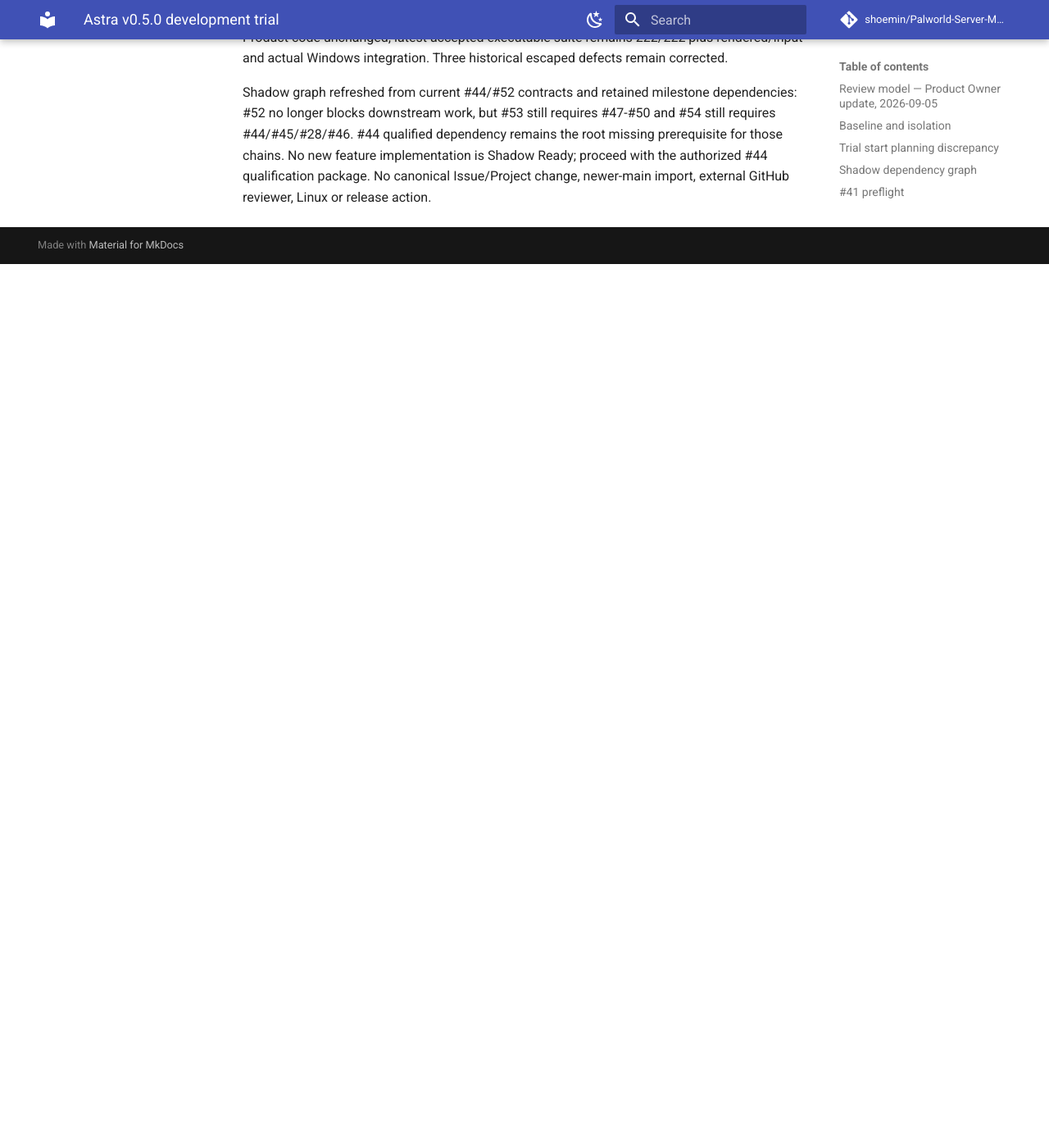
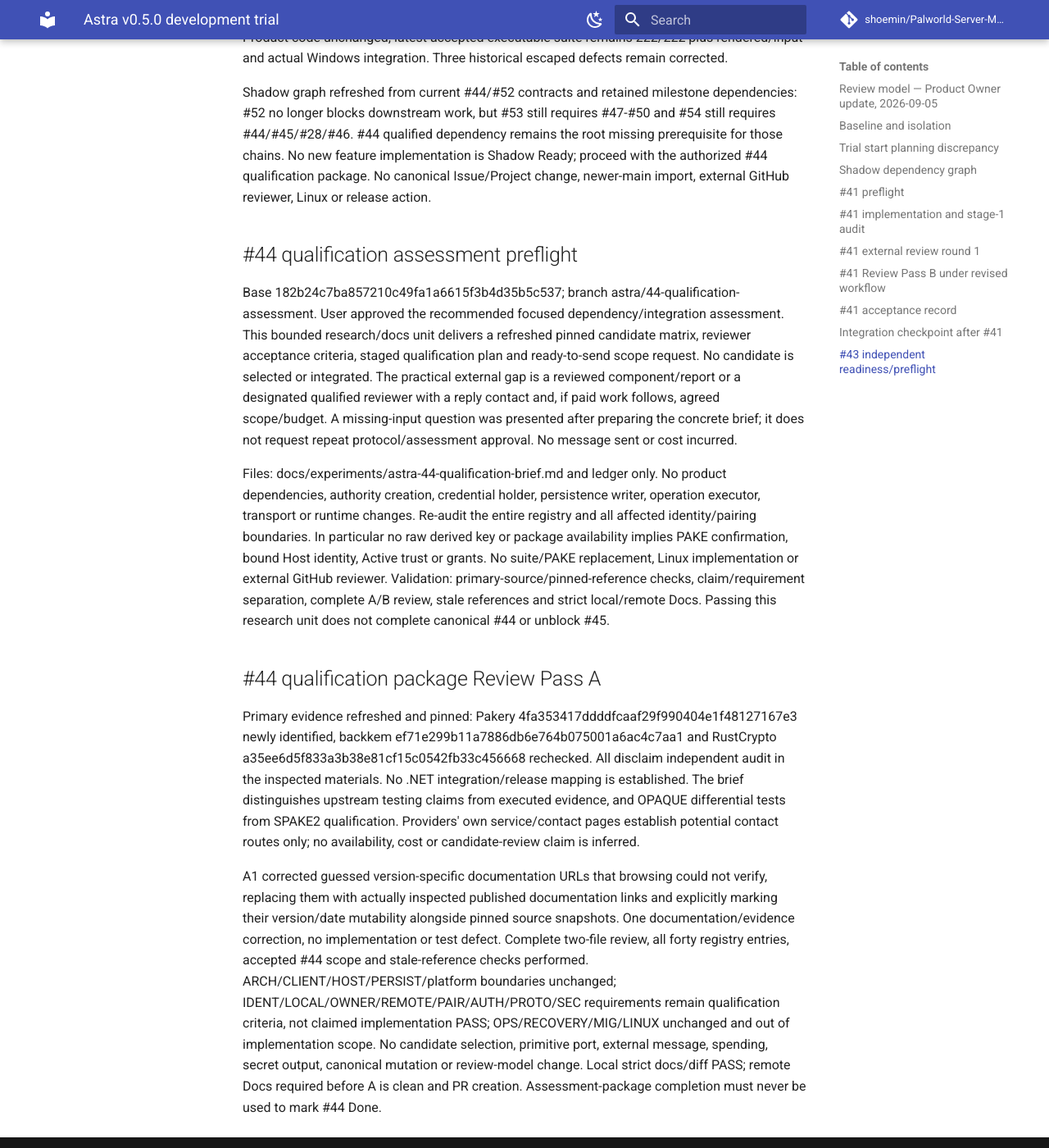
Before and after one commit to shoemin/Palworld-Server-Manager, an MkDocs documentation site: the page built from docs/experiments/astra-v0.5.0-trial.md, in a window 1280 px wide and 1400 px high, scrolled down 132047 px. Shown: the whole window at 82% size. Built offline with MkDocs 1.6.1 and Material for MkDocs 9.7.7, drawn with Linux system fonts in a browser that asks for light colours; comment, search, counter and statistics services are not loaded; before the commit the page ends 132369 px from its top, so only the background shows below that; part of the change alters nothing that is shown.

Commit message:
docs: prepare approved RFC 9382 qualification assessment

```diff
--- /dev/null
+++ b/docs/experiments/astra-44-qualification-brief.md
@@ -0,0 +1,63 @@
+# RFC 9382 dependency qualification brief
+
+Trial reference: #44. Status: assessment authorized; preliminary evidence review complete; independent qualification and .NET integration evidence outstanding. Prepared 2026-09-06 for the isolated Astra lane of `shoemin/Palworld-Server-Manager`.
+
+## Decision and scope
+
+The Product Owner approved a focused qualification assessment while preserving symmetric SPAKE2 as specified by [RFC 9382](https://www.rfc-editor.org/rfc/rfc9382.html). The task is to establish a suitable reviewed implementation and supported integration, not to implement a new PAKE or substitute SPAKE2+, OPAQUE or a pre-RFC variant. The earlier [decision packet](https://github.com/shoemin/Palworld-Server-Manager/blob/87623b9cf7ddc4dd044c506e4ac685d7e02804e8/docs/experiments/astra-44-pairing-decision.md) remains historical evidence; its pending-direction status is superseded by the user's approval.
+
+This brief is ready to send to a qualified reviewer for an initial scope/quote. No provider has been engaged, no quote or budget has been agreed, and no message has been sent. No production dependency, wrapper or pairing code was added. Astra's candidate assessment is not an independent cryptographic audit.
+
+## Refreshed candidate evidence
+
+The following primary sources were inspected on 2026-09-06. Pinned repository heads identify the inspected source snapshots; a registry release and a repository head are not assumed identical. The mutable published-documentation links resolved to the stated versions on the inspection date; use the pinned source links and recheck release mapping for qualification. No candidate currently passes the qualification gate.
+
+| Candidate / exact inspected snapshot | Evidence | Qualification gap |
+|---|---|---|
+| `djx-y-z/pakery`, `4fa353417ddddfcaaf29f990404e1f48127167e3`; published `pakery-spake2` 0.2.1 | [Pinned README](https://github.com/djx-y-z/pakery/blob/4fa353417ddddfcaaf29f990404e1f48127167e3/README.md) names RFC 9382, generic suites and secret-handling precautions, but explicitly disclaims independent audit. [Published crate documentation](https://docs.rs/crate/pakery-spake2/latest) describes mutual confirmation. | No independent review established; exact release-to-source mapping, selected suite and Windows/.NET integration need qualification. Newly found in this refresh, not previously assessed or selected. |
+| `backkem/spake2-go`, `ef71e299b11a7886db6e764b075001a6ac4c7aa1` | [Pinned README](https://github.com/backkem/spake2-go/blob/ef71e299b11a7886db6e764b075001a6ac4c7aa1/README.md) claims RFC-vector coverage and explicitly states it has not undergone formal security review. | Review, maintenance assessment and .NET/runtime integration are unestablished. Vector claims are not audit results. |
+| `RustCrypto/PAKEs`, `a35ee6d5f833a3b38e81cf15c0542fb33c456668`; published `spake2` 0.4.0 | [Pinned README](https://github.com/RustCrypto/PAKEs/blob/a35ee6d5f833a3b38e81cf15c0542fb33c456668/spake2/README.md) and [published documentation](https://docs.rs/spake2/latest/spake2/index.html) explicitly disclaim independent audit. | Exact RFC transcript/suite compatibility, confirmation and .NET integration must be established; do not infer RFC equivalence from the crate name or audit of an underlying primitive. |
+| BoringSSL and previously assessed alternatives | The earlier decision packet records draft/API/support incompatibilities and missing review evidence. | No new evidence in this refresh resolves those gaps. Not proposed as drop-in dependencies. |
+
+Pakery's [security-testing document](https://github.com/djx-y-z/pakery/blob/4fa353417ddddfcaaf29f990404e1f48127167e3/SECURITY_TESTING.md) describes property/negative/fuzz/timing tests. These are upstream claims, not tests executed by Astra in this assessment. Its cross-implementation comparison described there is for OPAQUE, not SPAKE2. Do not present it as independent SPAKE2 interoperability or review evidence.
+
+Recommendation: ask a specialist to triage Pakery and backkem first because they explicitly target the required RFC; permit the reviewer to identify a better maintained reviewed candidate. This prioritizes assessment only and does not select a production library, curve, wrapper architecture or runtime. RustCrypto remains an alternative only if the exact construction and review gaps are resolved. No claim is made that the search exhausts all implementations.
+
+## Required assessment deliverables
+
+| Deliverable | Required evidence / acceptance condition |
+|---|---|
+| Exact component identity | Repository commit, released package hash, release-to-source mapping, complete transitive dependency lockfile and build toolchain. Review conclusions name the exact versions and build options. |
+| RFC construction | Clause-level mapping of group/suite, constants, scalar and element encoding, transcript lengths/order, identities/context, key derivation and explicit confirmation. Identify all deviations; a different PAKE/draft cannot pass silently. |
+| Independent review | Named reviewer and qualifications, date, scope, methods, findings and fix verification. Confirm the review covers this PAKE implementation and integration rather than only its primitive dependencies. Supply an existing report if sufficient; otherwise scope the missing review. |
+| Adversarial inputs | Invalid/noncanonical/identity points, truncated/oversized messages, wrong password/context/identity, reflected/swapped messages, forged/truncated confirmation, replay and repeated/out-of-order state calls. All refusal paths must fail closed without accepting a binding. |
+| Secret and timing handling | Secret-dependent control flow/memory behavior in the actual selected build, CSPRNG and RNG failure, scalar generation, secret lifetime/zeroization limits and redaction. State test limitations; passing vectors or statistical tests alone is not a constant-time proof. |
+| Confirmation/Host binding | Authentication is unavailable until required peer confirmation succeeds. Demonstrate that the accepted HostId and public credential are cryptographically bound to the authenticated exchange/channel so substitution cannot bind an attacker's credential. Review the consumer boundary even if the library exposes a raw key early. |
+| Windows/.NET integration | Bounded .NET 8 Windows integration with pinned artifacts, deterministic deployment/loading, buffer ownership/length checks, error mapping, resource cleanup and concurrency. For native FFI, review ABI, panic/unwind boundaries, allocation/free and cancellation/disposal. Do not introduce a general helper service or client-held Host identity. |
+| Maintenance and distribution | License/redistribution obligations, maintainer/release/security response evidence, supported Windows architectures, reproducible build instructions and update/re-review policy. State any platform or support gaps. |
+| Repeatable qualification harness | Exact commands/results for RFC vectors and adversarial cases through the actual .NET boundary, not only direct library self-play. Separate test-only deterministic randomness from production configuration. Include correct and rejected confirmation/binding paths. |
+| Disposition | Suitable at the named versions/configuration, changes required with specific retest criteria, or unsuitable with reasons. No unresolved security/integration finding is relabelled PASS. |
+
+The reviewer should first provide a suitability/gap assessment and scoped estimate, then perform any commissioned audit. Do not spend a full integration effort on an incompatible construction. No fixed cost or timeline is assumed.
+
+## Repository boundaries the assessment must preserve
+
+Authoritative requirements remain the current #44 body, accepted architecture and full invariant registry. Host-to-Host traffic and the Host private credential remain Host-owned. Every ordinary client talks through its local Host. Pairing authenticates identity but grants no ordinary authority. `Created`, `PAKEAuthenticated` and `PeerBound` are not management-authorized states. The later production state machine must persist each Host's state independently, support idempotent reciprocal activation and pinned-mTLS recovery from durable `PeerBound`, and discard pre-binding ephemeral state after a crash.
+
+The assessment may specify test seams but does not implement #45 authorization, #28 revocation, server operations or Linux production. Review portability constraints now; defer Linux implementation and actual Linux qualification until #55 releases LINUX-001. A qualified primitive still does not complete #44: Host binding, TLS/pinning, rotation, durable activation/crash/retry and actual multi-Host qualification require subsequent bounded implementation units and both Astra reviews.
+
+Applicable registry families retain their existing boundaries: ARCH-001/002, HOST-001/002, PERSIST-001, CLIENT-001-003, IDENT-001-004, LOCAL-001-004, OWNER-001/002, REMOTE-001/002, PAIR-001-004, AUTH-001-005, PROTO-001, OPS-001-004, RECOVERY-001, SEC-001, MIG-001, PLATFORM-001/002 and LINUX-001. No authority, secret holder, persistence writer or runtime dependency changes in this document.
+
+## Ready-to-send scope request
+
+Subject: RFC 9382 SPAKE2 dependency and .NET integration qualification
+
+We maintain an isolated development trial for Palworld Server Manager, a .NET 8 Windows machine-wide Host with ordinary local clients. The accepted design requires RFC 9382 symmetric SPAKE2 for short-lived pairing, explicit confirmation and authenticated HostId/public-credential binding. We need an independent suitability assessment of an existing implementation and its .NET integration, preserving that protocol.
+
+Please assess the pinned candidates and qualification criteria in this brief, or propose an existing reviewed RFC 9382 implementation with evidence. Start with construction compatibility, existing review coverage and integration/maintenance gaps. Please quote the initial assessment separately from any implementation audit, wrapper review or remediation retest, and identify reviewer expertise, deliverables, availability, required inputs and exclusions. No production private keys or user data are required for initial scoping. Do not begin paid work until commercial terms are agreed.
+
+## Contact routes and next input
+
+Two verified potential providers, not engaged or endorsed as having audited these candidates: [NCC Group Cryptography Services](https://cryptoservices.github.io/) lists cryptographic assessments and protocol/design reviews, with a [contact route](https://www.nccgroup.com/contact-us/); [Cure53](https://cure53.de/) lists cryptographic audits and third-party component assessment. Availability, pricing and suitability for this exact assignment are unknown until they respond.
+
+Recommendation for commissioning: send the scoped request to a selected provider for an estimate before committing a budget. Required external input is either an existing qualified component/report or a designated reviewer/provider and reply contact, followed by agreed scope/budget if paid work is needed. That input is not another approval of RFC 9382 or the assessment direction; those decisions are already authorized. This document is the concrete reviewable package for obtaining it.
--- a/docs/experiments/astra-v0.5.0-trial.md
+++ b/docs/experiments/astra-v0.5.0-trial.md
@@ -1412,3 +1412,15 @@ Full #52 contract map: dependency guards and WPF unchanged are covered by accept
 PR #88 final HEAD 3d88dbf57d3a4b0bbb6e70d26ee824103b17f807 merged as 9d802e1c23d9a8966e8900b61b26a1c42482772b after final ledger-delta review, exact unchanged base/HEAD checks and final Docs 34053065381 PASS. #52c2b and full #52 SHADOW DONE under the explicit revised trial contract. Accessibility certification is WAIVED BY PRODUCT OWNER, not PASS; ordinary native window/panel/theme/close observations genuinely passed. A0/B0, no correction or new defect. Twenty-eight PRs #61-#88 merged; ten canonical children complete, fourteen #42 units and five #52 units. Correction/verification total remains 91. Product code unchanged; latest accepted executable suite remains 222/222 plus rendered/input and actual Windows integration. Three historical escaped defects remain corrected.
 
 Shadow graph refreshed from current #44/#52 contracts and retained milestone dependencies: #52 no longer blocks downstream work, but #53 still requires #47-#50 and #54 still requires #44/#45/#28/#46. #44 qualified dependency remains the root missing prerequisite for those chains. No new feature implementation is Shadow Ready; proceed with the authorized #44 qualification package. No canonical Issue/Project change, newer-main import, external GitHub reviewer, Linux or release action.
+
+## #44 qualification assessment preflight
+
+Base 182b24c7ba857210c49fa1a6615f3b4d35b5c537; branch astra/44-qualification-assessment. User approved the recommended focused dependency/integration assessment. This bounded research/docs unit delivers a refreshed pinned candidate matrix, reviewer acceptance criteria, staged qualification plan and ready-to-send scope request. No candidate is selected or integrated. The practical external gap is a reviewed component/report or a designated qualified reviewer with a reply contact and, if paid work follows, agreed scope/budget. A missing-input question was presented after preparing the concrete brief; it does not request repeat protocol/assessment approval. No message sent or cost incurred.
+
+Files: docs/experiments/astra-44-qualification-brief.md and ledger only. No product dependencies, authority creation, credential holder, persistence writer, operation executor, transport or runtime changes. Re-audit the entire registry and all affected identity/pairing boundaries. In particular no raw derived key or package availability implies PAKE confirmation, bound Host identity, Active trust or grants. No suite/PAKE replacement, Linux implementation or external GitHub reviewer. Validation: primary-source/pinned-reference checks, claim/requirement separation, complete A/B review, stale references and strict local/remote Docs. Passing this research unit does not complete canonical #44 or unblock #45.
+
+## #44 qualification package Review Pass A
+
+Primary evidence refreshed and pinned: Pakery 4fa353417ddddfcaaf29f990404e1f48127167e3 newly identified, backkem ef71e299b11a7886db6e764b075001a6ac4c7aa1 and RustCrypto a35ee6d5f833a3b38e81cf15c0542fb33c456668 rechecked. All disclaim independent audit in the inspected materials. No .NET integration/release mapping is established. The brief distinguishes upstream testing claims from executed evidence, and OPAQUE differential tests from SPAKE2 qualification. Providers' own service/contact pages establish potential contact routes only; no availability, cost or candidate-review claim is inferred.
+
+A1 corrected guessed version-specific documentation URLs that browsing could not verify, replacing them with actually inspected published documentation links and explicitly marking their version/date mutability alongside pinned source snapshots. One documentation/evidence correction, no implementation or test defect. Complete two-file review, all forty registry entries, accepted #44 scope and stale-reference checks performed. ARCH/CLIENT/HOST/PERSIST/platform boundaries unchanged; IDENT/LOCAL/OWNER/REMOTE/PAIR/AUTH/PROTO/SEC requirements remain qualification criteria, not claimed implementation PASS; OPS/RECOVERY/MIG/LINUX unchanged and out of implementation scope. No candidate selection, primitive port, external message, spending, secret output, canonical mutation or review-model change. Local strict docs/diff PASS; remote Docs required before A is clean and PR creation. Assessment-package completion must never be used to mark #44 Done.
```
